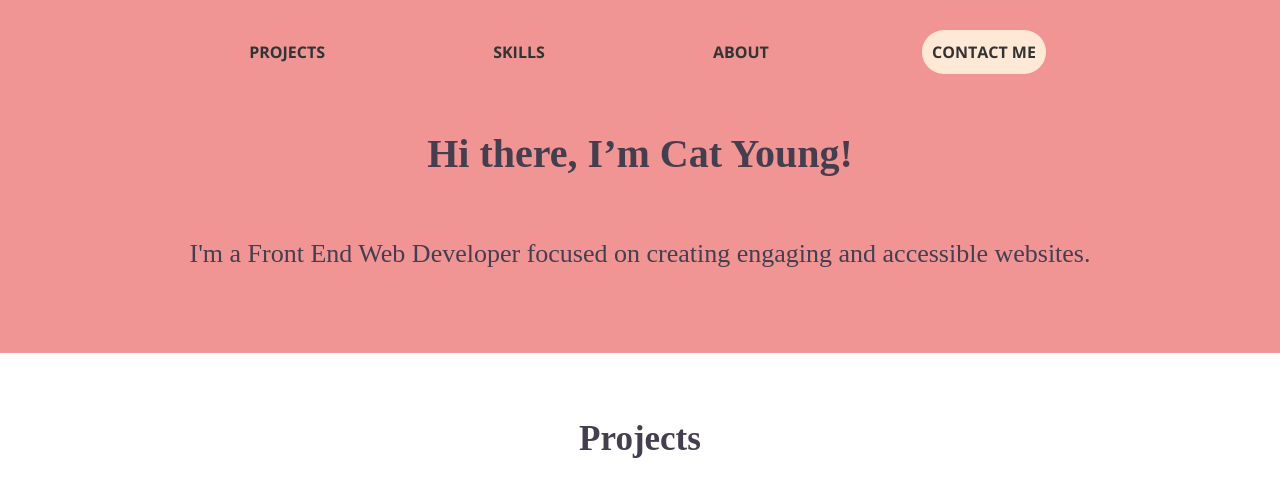
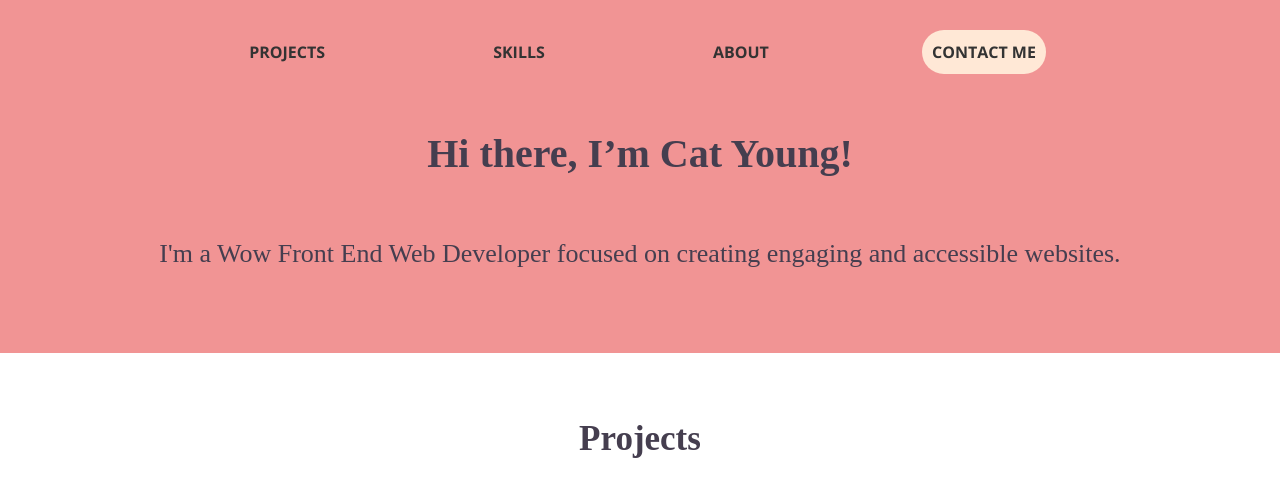
Before and after one commit to CatYoung018/Cat-Young-Dev, a website built with webpack: page index.html in a window 1280 px wide. Shown: the top 503 px of the page. Built offline with nearby package versions, Linux system fonts and the light colour scheme; files whose address does not match are found by name; a web font is replaced by a local one.

Commit message:
Testing changes to html

```diff
--- a/index.html
+++ b/index.html
@@ -66,7 +66,7 @@
 </nav>
       <div class="home-title">
         <h1>Hi there, I’m Cat Young!</h1>
-        <h2>I'm a Front End Web Developer focused on creating engaging and accessible websites.</h2>
+        <h2>I'm a Wow Front End Web Developer focused on creating engaging and accessible websites.</h2>
       </div>
     </div>
   </header>
```
